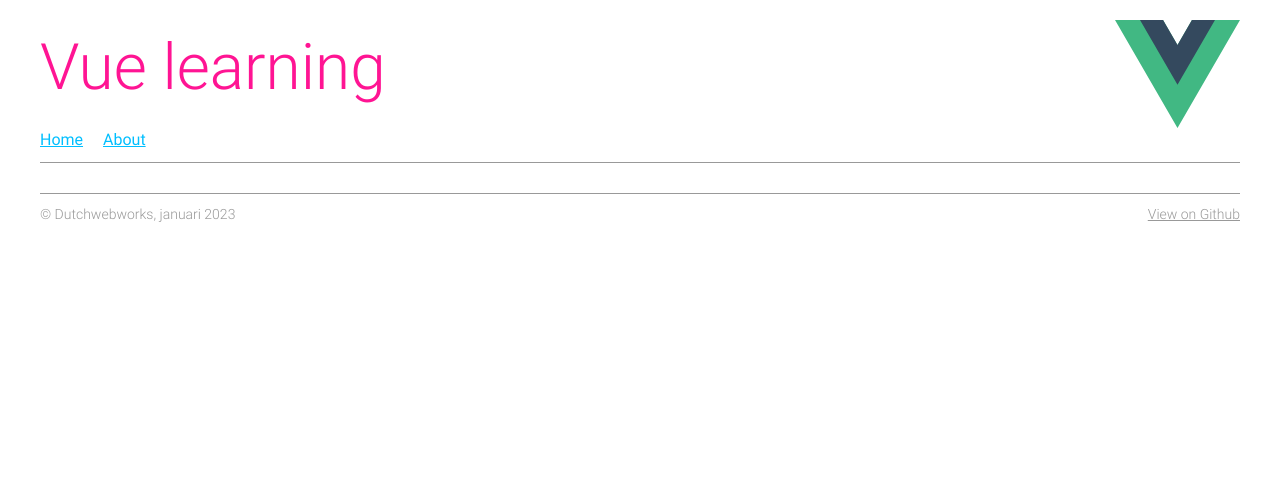
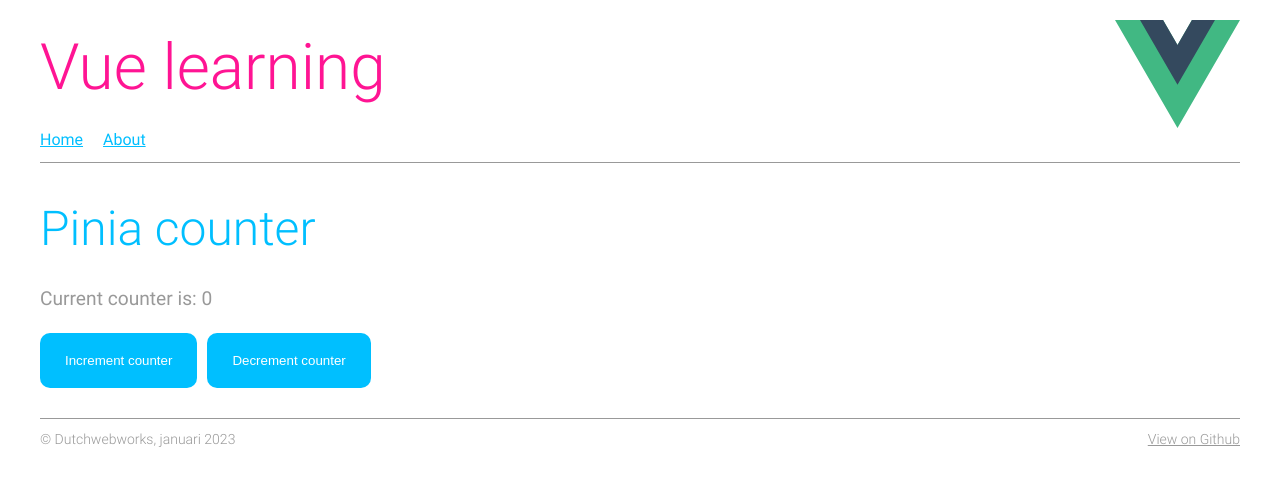
Before and after one commit to dutchwebworks/vue-learning, a Vue app: page /counter in a window 1280 px wide. Shown: the top 486 px of the page. Built offline with nearby package versions, Linux system fonts and the light colour scheme.

Commit message:
Added simple Pinia counter demo page

```diff
--- a/src/router/index.ts
+++ b/src/router/index.ts
@@ -24,6 +24,11 @@ const routes = [
         component: () => import("@/views/Todo.vue")
     },
     {
+        path: "/counter",
+        name: "counter",
+        component: () => import("@/views/Counter.vue")
+    },
+    {
         path: "/catalog",
         name: "catalog",
         children: catalogRouting
--- /dev/null
+++ b/src/stores/CounterStore.ts
@@ -0,0 +1,17 @@
+import { defineStore } from "pinia";
+
+export const useCounterStore = defineStore("counterStore", {
+  state: () => ({
+    counter: 0,
+  }),
+  actions: {
+    incrementCounter() {
+        this.counter++;
+    },
+    decrementCounter() {
+        if(this.counter > 0) {
+            this.counter--;
+        }
+    }
+  }
+});
--- /dev/null
+++ b/src/views/Counter.vue
@@ -0,0 +1,43 @@
+<template>
+    <main>
+        <h1>Pinia counter</h1>
+
+        <p>
+            Current counter is: {{ counter }}
+        </p>
+
+        <div>
+            <button @click="incrementCounter">Increment counter</button>
+            <button @click="decrementCounter">Decrement counter</button>
+        </div>
+    </main>
+</template>
+
+<script setup lang="ts">
+import { useCounterStore } from "@/stores/CounterStore";
+import { storeToRefs } from "pinia";
+
+const store = useCounterStore();
+const { counter } = storeToRefs(store);
+const { incrementCounter, decrementCounter } = store;
+</script>
+
+<style scoped lang="scss">
+button {
+    border: none;
+    padding: 20px 25px;
+    color: white;
+    background-color: var(--primary-brand-color);
+    border-radius: 10px;
+    transition: background-color .3s;
+    cursor: pointer;
+
+    &:hover {
+        background-color: var(--secondary-brand-color);
+    }
+
+    & + & {
+        margin-left: 10px;
+    }
+}
+</style>
--- a/src/views/Home.vue
+++ b/src/views/Home.vue
@@ -4,15 +4,35 @@
 
         <nav>
             <ul class="overview">
-                <li class="overview__item"><RouterLink :to="{ name: 'catalog-overview' }">Routing</RouterLink></li>
-                <li class="overview__item"><RouterLink :to="{ name: 'form-simple' }">Form simple</RouterLink></li>
-                <li class="overview__item"><RouterLink :to="{ name: 'to-do' }">Todo</RouterLink></li>
+                <li v-for="{label, routerName} in navItems" :key="routerName" class="overview__item"><RouterLink :to="{ name: routerName }">{{ label }}</RouterLink></li>
             </ul>
         </nav>
     </main>
 </template>
 
-<script setup lang="ts"></script>
+<script setup lang="ts">
+import { ref } from "vue";
+import { useCounterStore } from "@/stores/CounterStore";
+
+const navItems = ref([
+    {
+        label: "Routing",
+        routerName: "catalog-overview"
+    },
+    {
+        label: "Form simple",
+        routerName: "form-simple"
+    },
+    {
+        label: "Todo",
+        routerName: "to-do"
+    },
+    {
+        label: "Counter",
+        routerName: "counter"
+    }
+]);
+</script>
 
 <style scoped lang="scss">
 .overview {
```
Also changed, not shown: src/stores/counter.ts (deleted, +0 -12 lines).
